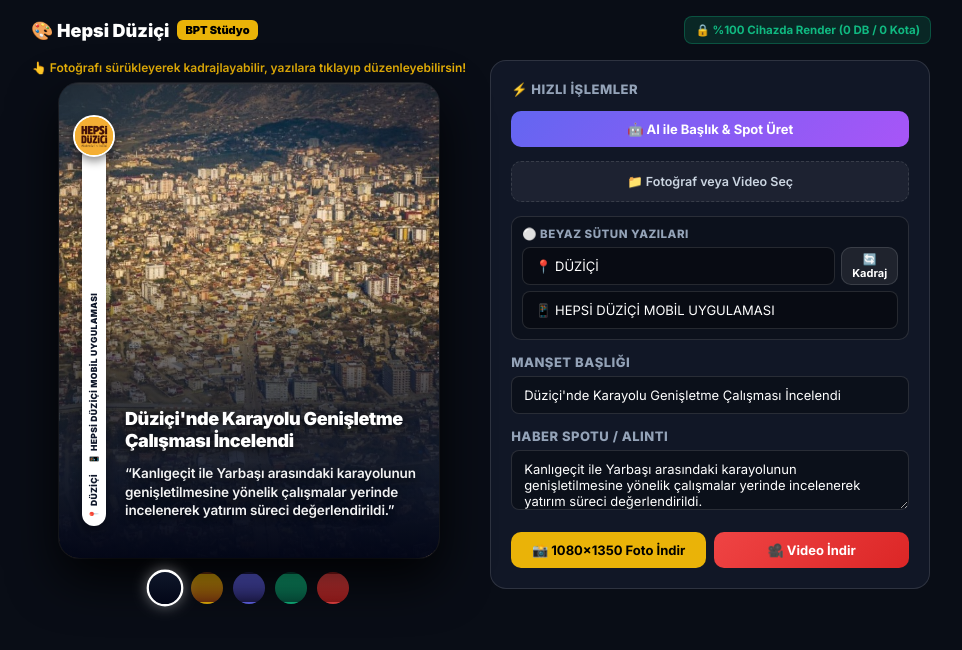
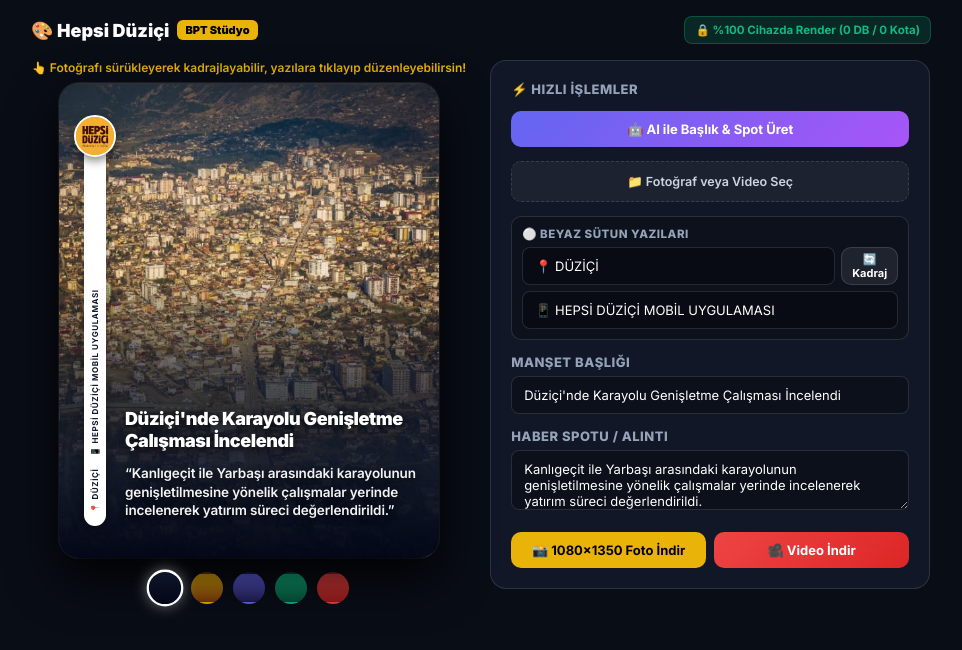
Before and after one commit to omerkonca/hdbackend, a website: page public/studio.html in a window 1280 px wide. Shown: the whole page, without its empty margins (159-1121 px from the left). Drawn offline with nearby package versions, Linux system fonts and the light colour scheme.

Commit message:
fix(studio): Ensure logo renders perfectly on top of white strip during export and refine slim typography

```diff
--- a/public/studio.html
+++ b/public/studio.html
@@ -142,20 +142,39 @@
       );
     }
 
-    /* Sol Dikey Şerit (Mobildeki ile 1:1 Birebir Aynı) */
+    /* Sol Dikey Şerit (Birebir BPT Tasarımı) */
     .strip-wrapper {
       position: absolute;
       left: 14px;
       top: 32px;
       bottom: 32px;
+      width: 44px;
+      pointer-events: none;
+      z-index: 10;
+    }
+
+    .white-strip {
+      position: absolute;
+      top: 18px;
+      bottom: 0;
+      left: 50%;
+      transform: translateX(-50%);
+      width: 22px;
+      background: #FFFFFF;
+      border-radius: 11px;
+      box-shadow: 0 4px 12px rgba(0,0,0,0.35);
+      z-index: 1;
       display: flex;
-      flex-direction: column;
       align-items: center;
-      pointer-events: none;
-      z-index: 2;
+      justify-content: center;
+      overflow: hidden;
     }
 
     .logo-badge {
+      position: absolute;
+      top: 0;
+      left: 50%;
+      transform: translateX(-50%);
       width: 42px;
       height: 42px;
       border-radius: 50%;
@@ -166,7 +185,7 @@
       align-items: center;
       justify-content: center;
       overflow: hidden;
-      z-index: 3;
+      z-index: 10;
     }
 
     .logo-badge img {
@@ -175,33 +194,19 @@
       object-fit: cover;
     }
 
-    .white-strip {
-      width: 24px;
-      flex: 1;
-      background: #FFFFFF;
-      border-radius: 12px;
-      margin-top: -12px;
-      display: flex;
-      align-items: flex-end;
-      justify-content: center;
-      padding-bottom: 24px;
-      box-shadow: 0 4px 12px rgba(0,0,0,0.35);
-      position: relative;
-    }
-
     .strip-text {
       transform: rotate(-90deg);
       transform-origin: center center;
       white-space: nowrap;
       color: #0F172A;
-      font-size: 8.5px;
-      font-weight: 900;
-      letter-spacing: 0.4px;
+      font-size: 8px;
+      font-weight: 700;
+      letter-spacing: 0.6px;
       display: flex;
       align-items: center;
-      gap: 10px;
+      gap: 12px;
       position: absolute;
-      bottom: 115px;
+      bottom: 120px;
     }
 
     /* Metin Katmanı */
@@ -408,14 +413,14 @@
 
         <!-- Sol Dikey Şerit (Mobille Birebir Aynı) -->
         <div class="strip-wrapper">
-          <div class="logo-badge">
-            <img src="/app_icon.png" alt="HD" onerror="this.src='/images/app_icon.png'">
-          </div>
           <div class="white-strip">
             <div class="strip-text">
               <span id="stripLocText">📍 DÜZİÇİ</span>
               <span id="stripBrandText">📱 HEPSİ DÜZİÇİ MOBİL UYGULAMASI</span>
             </div>
+          </div>
+          <div class="logo-badge">
+            <img src="/app_icon.png" alt="HD" onerror="this.src='/images/app_icon.png'">
           </div>
         </div>
 
```
